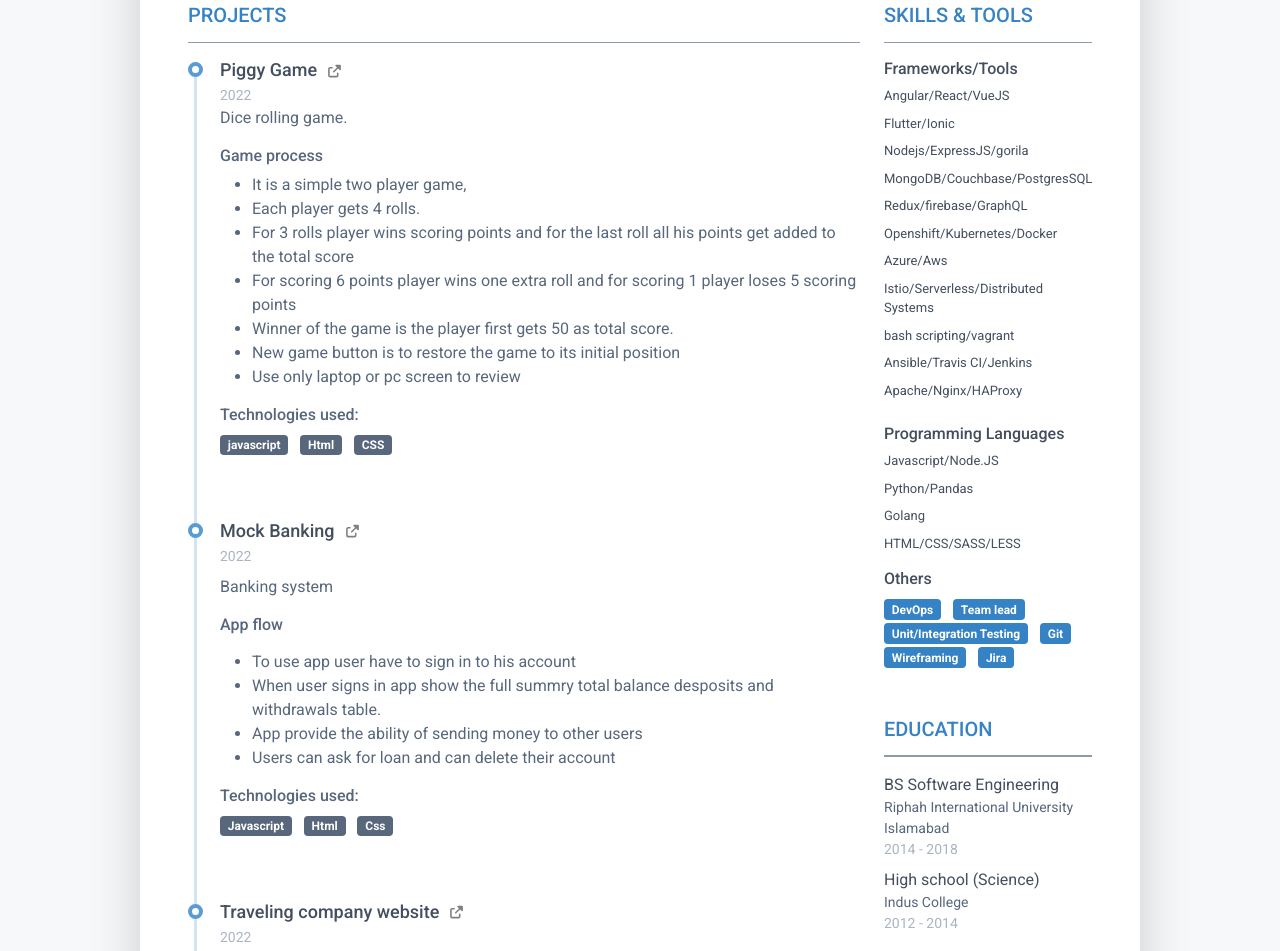
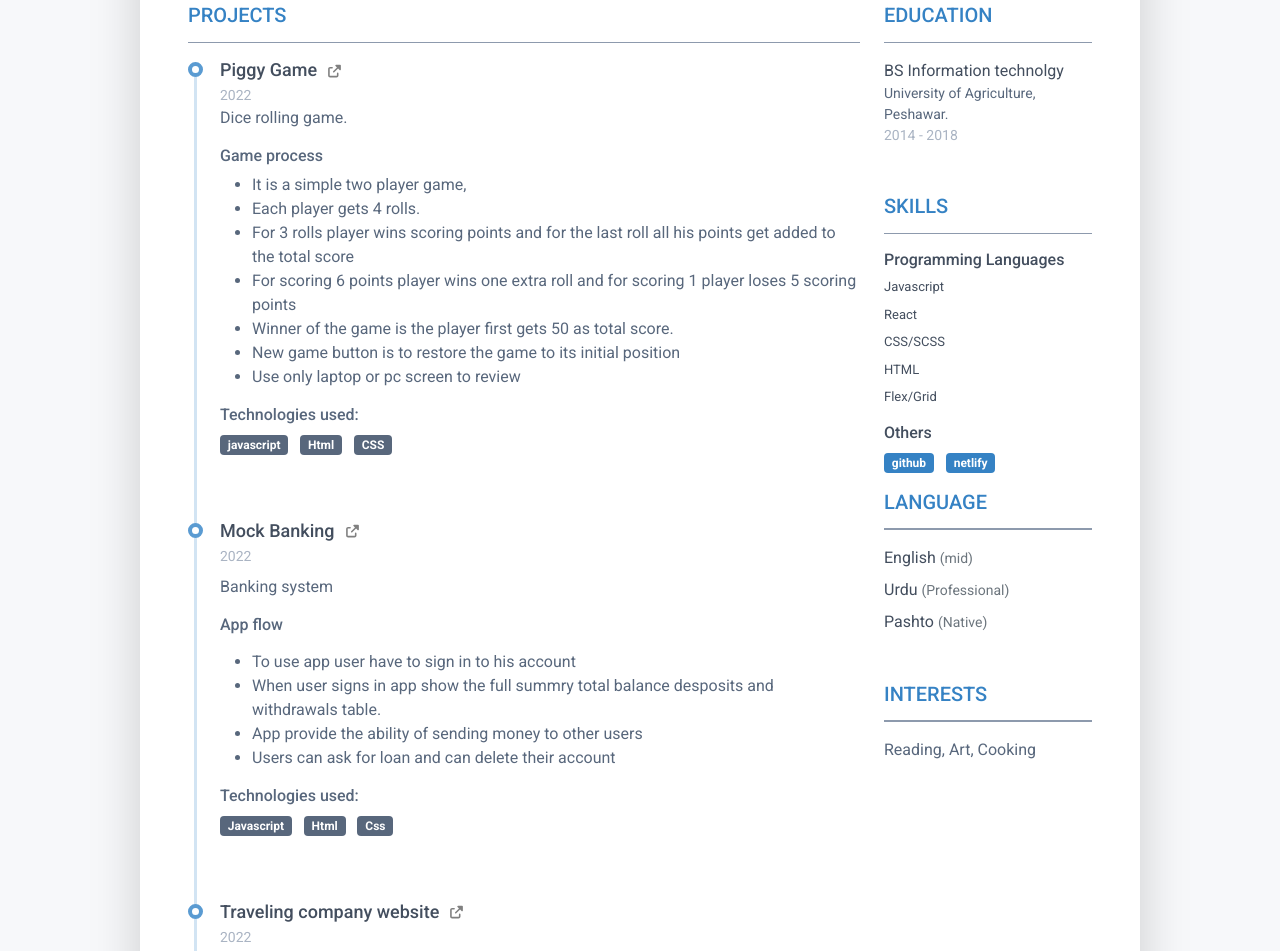
Before and after one commit to farooqwd/farooqwd, a plain HTML site: page index.html in a window 1280 px wide. Shown: the part 471-1422 px from the top of the page. Drawn offline with Linux system fonts and the light colour scheme.

Commit message:
update skills

```diff
--- a/index.html
+++ b/index.html
@@ -189,62 +189,49 @@
 						</section><!--//experience-section-->
 					</div>
 					<div class="col-lg-3">
+					</section><!--//education section-->
+					<section class="resume-section education-section mb-5">
+						<h2 class="resume-section-title text-uppercase font-weight-bold pb-3 mb-3">Education</h2>
+						<div class="resume-section-content">
+							<ul class="list-unstyled">
+								<li class="mb-2">
+									<div class="resume-degree font-weight-bold">BS Information technolgy</div>
+									<div class="resume-degree-org">University of Agriculture, Peshawar.</div>
+									<div class="resume-degree-time">2014 - 2018</div>
+								</li>
+							</ul>
+						</div>
+					</section>
 						<section class="resume-section skills-section mb-5">
-							<h2 class="resume-section-title text-uppercase font-weight-bold pb-3 mb-3">Skills &amp; Tools</h2>
+							<h2 class="resume-section-title text-uppercase font-weight-bold pb-3 mb-3">Skills</h2>
 							<div class="resume-section-content">
-									<div class="resume-skill-item">
+									<!-- <div class="resume-skill-item">
 										<h4 class="resume-skills-cat font-weight-bold">Frameworks/Tools</h4>
 										<ul class="list-unstyled mb-4">
 											<li class="mb-2">
 												<div class="resume-skill-name">Angular/React/VueJS</div>
 											</li>
-											<li class="mb-2">
-												<div class="resume-skill-name">Flutter/Ionic</div>
-											</li>
-											<li class="mb-2">
-												<div class="resume-skill-name">Nodejs/ExpressJS/gorila</div>
-											</li>
-											<li class="mb-2">
-												<div class="resume-skill-name">MongoDB/Couchbase/PostgresSQL</div>
-											</li>
-											<li class="mb-2">
-												<div class="resume-skill-name">Redux/firebase/GraphQL</div>
-											</li>
-											<li class="mb-2">
-												<div class="resume-skill-name">Openshift/Kubernetes/Docker</div>
-											</li>
-											<li class="mb-2">
-												<div class="resume-skill-name">Azure/Aws</div>
-											</li>
-											<li class="mb-2">
-												<div class="resume-skill-name">Istio/Serverless/Distributed Systems</div>
-											</li>
-											<li class="mb-2">
-												<div class="resume-skill-name">bash scripting/vagrant</div>
-											</li>
-											<li class="mb-2">
-												<div class="resume-skill-name">Ansible/Travis CI/Jenkins</div>
-											</li>
-											<li class="mb-2">
-												<div class="resume-skill-name">Apache/Nginx/HAProxy</div>
-											</li>
 										</ul>
-									</div>
+									</div> -->
+
 									<!--//resume-skill-item-->
 									<div class="resume-skill-item">
 											<h4 class="resume-skills-cat font-weight-bold">Programming Languages</h4>
 										<ul class="list-unstyled">
 											<li class="mb-2">
-												<div class="resume-skill-name">Javascript/Node.JS</div>
+												<div class="resume-skill-name">Javascript</div>
 											</li>
 											<li class="mb-2">
-													<div class="resume-skill-name">Python/Pandas</div>
+													<div class="resume-skill-name">React</div>
 											</li>
 											<li class="mb-2">
-												<div class="resume-skill-name">Golang</div>
+												<div class="resume-skill-name">CSS/SCSS</div>
 											</li>
 											<li class="mb-2">
-												<div class="resume-skill-name">HTML/CSS/SASS/LESS</div>
+												<div class="resume-skill-name">HTML</div>
+											</li>
+											<li class="mb-2">
+												<div class="resume-skill-name">Flex/Grid</div>
 											</li>
 										</ul>
 									</div>
@@ -252,35 +239,14 @@
 									<div class="resume-skill-item">
 											<h4 class="resume-skills-cat font-weight-bold">Others</h4>
 											<ul class="list-inline">
-												<li class="list-inline-item"><span class="badge bg-primary badge-dark">DevOps</span></li>
-												<li class="list-inline-item"><span class="badge bg-primary badge-dark">Team lead</span></li>
-												<li class="list-inline-item"><span class="badge bg-primary badge-dark">Unit/Integration Testing</span></li>
-												<li class="list-inline-item"><span class="badge bg-primary badge-dark">Git</span></li>
-												<li class="list-inline-item"><span class="badge bg-primary badge-dark">Wireframing</span></li>
-												<li class="list-inline-item"><span class="badge bg-primary badge-dark">Jira</span></li>
+												<li class="list-inline-item"><span class="badge bg-primary badge-dark">github</span></li>
+												<li class="list-inline-item"><span class="badge bg-primary badge-dark">netlify</span></li>
 											</ul>
 									</div><!--//resume-skill-item-->
 							</div><!--resume-section-content-->
-						</section><!--//skills-section-->
-						<section class="resume-section education-section mb-5">
-							<h2 class="resume-section-title text-uppercase font-weight-bold pb-3 mb-3">Education</h2>
-							<div class="resume-section-content">
-								<ul class="list-unstyled">
-									<li class="mb-2">
-										<div class="resume-degree font-weight-bold">BS Software Engineering</div>
-										<div class="resume-degree-org">Riphah International University Islamabad</div>
-										<div class="resume-degree-time">2014 - 2018</div>
-									</li>
-									<li>
-										<div class="resume-degree font-weight-bold">High school (Science)</div>
-										<div class="resume-degree-org">Indus College</div>
-										<div class="resume-degree-time">2012 - 2014</div>
-									</li>
-								</ul>
-							</div>
-						</section>
+
 						<!--//education-section-->
-						<section class="resume-section reference-section mb-5">
+						<!-- <section class="resume-section reference-section mb-5">
 							<h2 class="resume-section-title text-uppercase font-weight-bold pb-3 mb-3">Achievements</h2>
 							<div class="resume-section-content">
 								<ul class="list-unstyled resume-awards-list">
@@ -295,7 +261,7 @@
 											<div class="resume-award-desc">Code for Pakistan
 												<br/> (2020 - Present)
 												<!-- <br/> Collaboration on Civic tech projects -->
-											</div>
+											<!-- </div>
 									</li>
 									<li class="mb-0 ps-4 mt-2 position-relative">
 										<i class="resume-award-icon fas fa-trophy position-absolute" data-fa-transform="shrink-2"></i>
@@ -312,7 +278,7 @@
 							</div>
 						</section>
 						<!--//interests-section-->
-						<section class="resume-section cert-section mb-5">
+						<!-- <section class="resume-section cert-section mb-5">
 							<h2 class="resume-section-title text-uppercase font-weight-bold pb-3 mb-3">Certifications</h2>
 							<div class="resume-section-content">
 								<ul class="list-unstyled resume-lang-list">
@@ -325,14 +291,15 @@
 									<li class="mb-2"></li>
 								</ul>
 							</div>
-						</section>
-						<!--//language-section-->
+						</section> -->
+
 						<section class="resume-section language-section mb-5">
 							<h2 class="resume-section-title text-uppercase font-weight-bold pb-3 mb-3">Language</h2>
 							<div class="resume-section-content">
 								<ul class="list-unstyled resume-lang-list">
-									<li class="mb-2"><span class="resume-lang-name font-weight-bold">English</span> <small class="text-muted font-weight-normal">(Professional)</small></li>
-									<li class="mb-2"><span class="resume-lang-name font-weight-bold">Urdu</span> <small class="text-muted font-weight-normal">(Native)</small></li>
+									<li class="mb-2"><span class="resume-lang-name font-weight-bold">English</span> <small class="text-muted font-weight-normal">(mid)</small></li>
+									<li class="mb-2"><span class="resume-lang-name font-weight-bold">Urdu</span> <small class="text-muted font-weight-normal">(Professional)</small></li>
+									<li class="mb-2"><span class="resume-lang-name font-weight-bold">Pashto</span> <small class="text-muted font-weight-normal">(Native)</small></li>
 								</ul>
 							</div>
 						</section>
```
